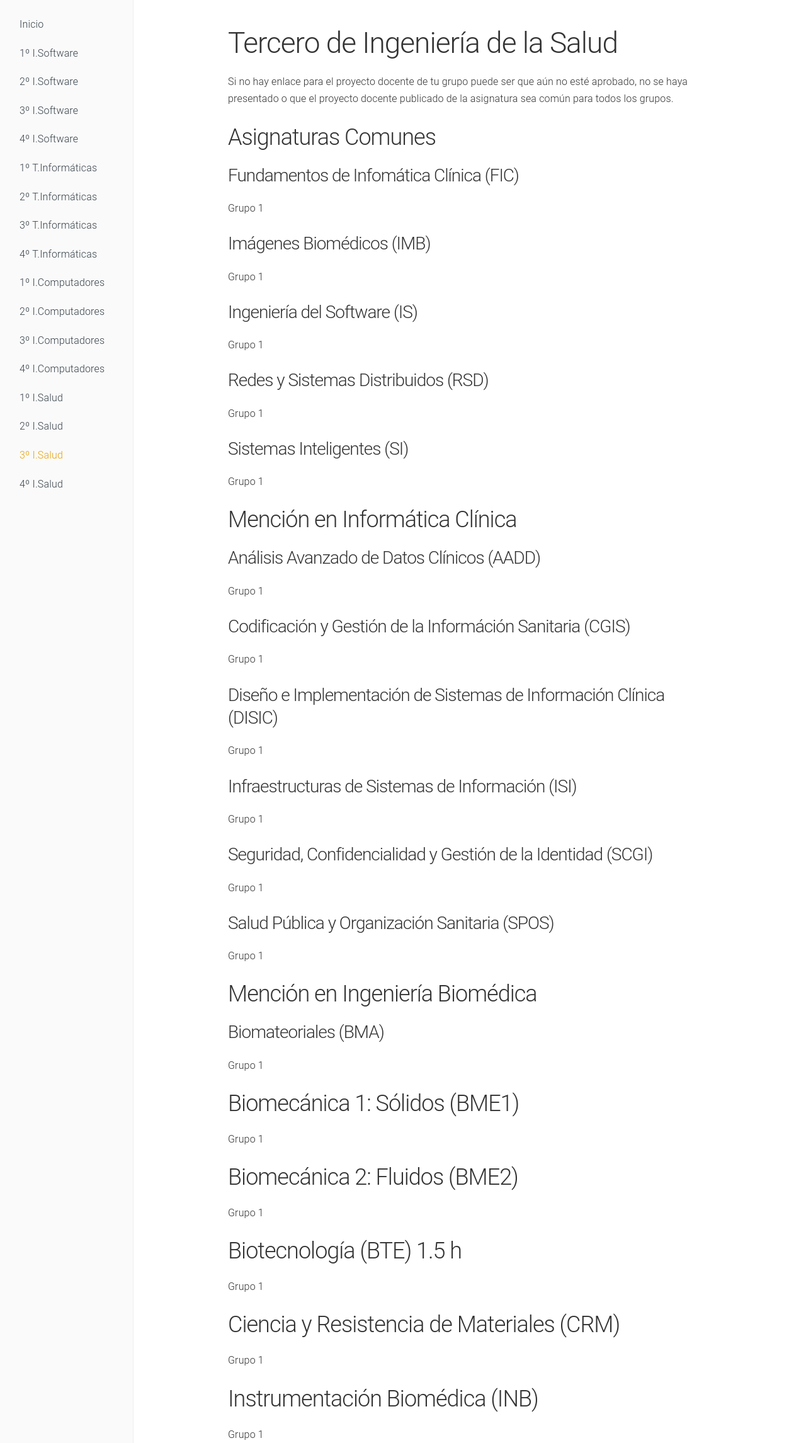
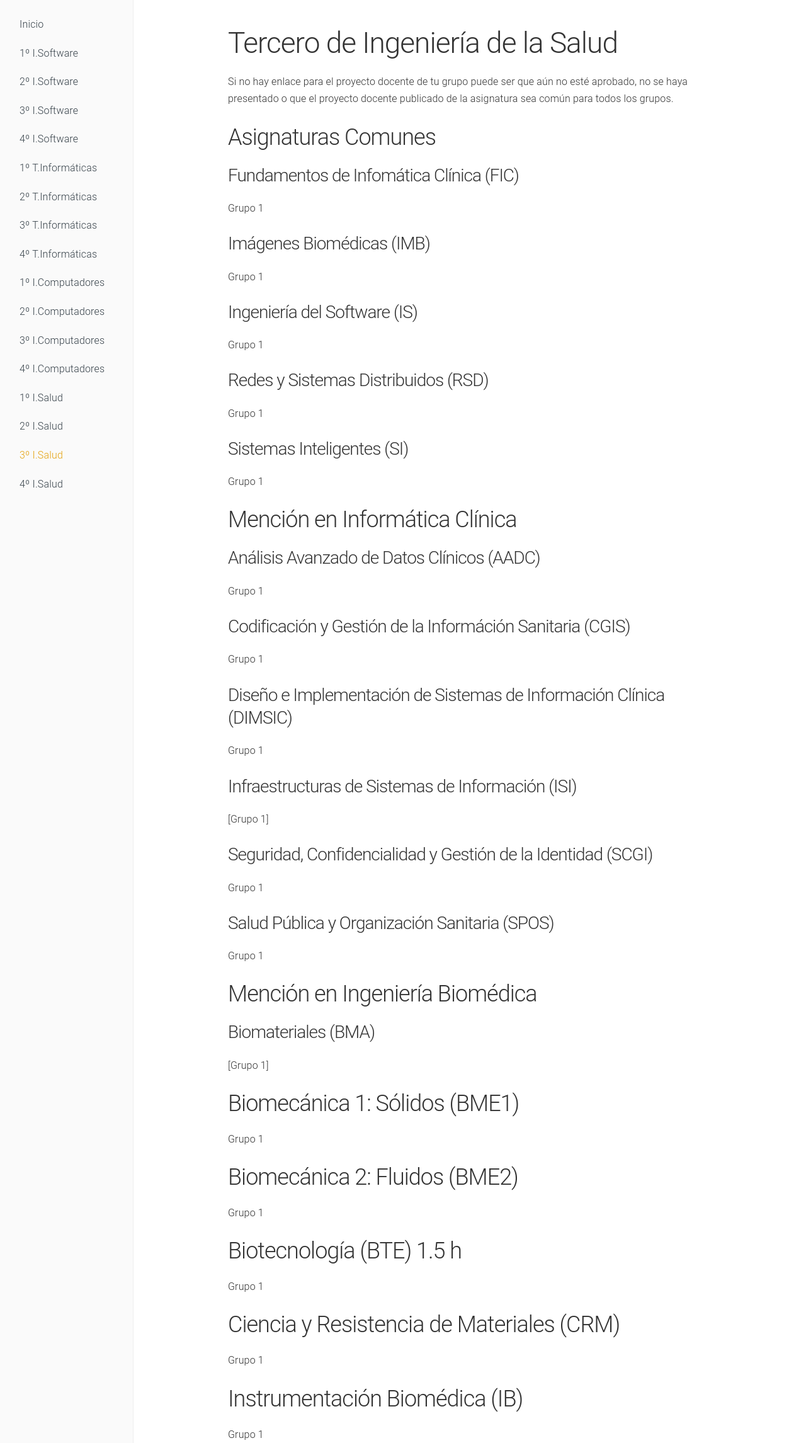
Before and after one commit to dlga/dlgaadaptaciones, a Jekyll site: the page built from 3salud.md, in a window 1280 px wide. Shown: the whole page at 63% size. Built offline with Jekyll 4.4.1, drawn with Linux system fonts in a browser that asks for light colours.

Commit message:
Update 3salud.md

```diff
--- a/3salud.md
+++ b/3salud.md
@@ -14,61 +14,61 @@ Si no hay enlace para el proyecto docente de tu grupo puede ser que aún no est
 
 ### Fundamentos de Infomática Clínica (FIC)
 
-[Grupo 1]()
+[Grupo 1](https://uses0-my.sharepoint.com/:b:/g/personal/delegacion_etsii_us_es/EUSncIGarR5EnktsYsZ_ez8BctyPuvvDkemsiPLl6BDI3g?e=iGkodD)
 
 
-### Imágenes Biomédicos (IMB)
+### Imágenes Biomédicas (IMB)
 
-[Grupo 1]()
+[Grupo 1](https://sevius.us.es/asignus/proyectopublicado.php?codasig=2260022&vac=1106502&gac=1)
 
 
 ### Ingeniería del Software (IS)
 
-[Grupo 1]()
+[Grupo 1](https://uses0-my.sharepoint.com/:b:/g/personal/delegacion_etsii_us_es/EX_mW3NlnhVBiCONO27ACaYBqGheyCHrpUk4T1zifx10fQ?e=rfcyea)
 
 
 ### Redes y Sistemas Distribuidos (RSD)
 
-[Grupo 1]()
+[Grupo 1](https://sevius.us.es/asignus/proyectopublicado.php?codasig=2260024&vac=1106509&gac=1)
 
 
 ### Sistemas Inteligentes (SI)
 
-[Grupo 1]()
+[Grupo 1](https://uses0-my.sharepoint.com/:b:/g/personal/delegacion_etsii_us_es/EZ2SdiI7QtpPldVYoutYascBJsFPVYz-zMhMAzx7OQ-3eQ?e=eiK9yd)
 
 
 
 ## Mención en Informática Clínica
 
 
-### Análisis Avanzado de Datos Clínicos (AADD)
+### Análisis Avanzado de Datos Clínicos (AADC)
 
-[Grupo 1]()
+[Grupo 1](https://uses0-my.sharepoint.com/:b:/g/personal/delegacion_etsii_us_es/EQwkr38MgW9FuFBTBJP7OdwBPLO01F597SUxEYu0Fg6kog?e=97Tv2l)
 
 
 ### Codificación y Gestión de la Információn Sanitaria (CGIS)
 
-[Grupo 1]()
+[Grupo 1](https://uses0-my.sharepoint.com/:b:/g/personal/delegacion_etsii_us_es/EV63pJJ3QYVOmQuiD3rHj50BIM90eGBKiC91UYwYKGSRDQ?e=anYozl)
 
 
-### Diseño e Implementación de Sistemas de Información Clínica (DISIC)
+### Diseño e Implementación de Sistemas de Información Clínica (DIMSIC)
 
-[Grupo 1]()
+[Grupo 1](https://uses0-my.sharepoint.com/:b:/g/personal/delegacion_etsii_us_es/EVn5BK5372hDicxWMVYZsh8BfswuSLyHAIwXqCY4Y5IBtw?e=a7L3Ki)
 
 
 ### Infraestructuras de Sistemas de Información (ISI)
 
-[Grupo 1]()
+[Grupo 1]
 
 
 ### Seguridad, Confidencialidad y Gestión de la Identidad (SCGI)
 
-[Grupo 1]()
+[Grupo 1](https://sevius.us.es/asignus/proyectopublicado.php?codasig=2260042&vac=1106504&gac=1)
 
 
 ### Salud Pública y Organización Sanitaria (SPOS)
 
-[Grupo 1]()
+[Grupo 1](https://sevius.us.es/asignus/proyectopublicado.php?codasig=2260041&vac=1106910&gac=1)
 
 
 
@@ -76,31 +76,31 @@ Si no hay enlace para el proyecto docente de tu grupo puede ser que aún no est
 
 
 
-### Biomateoriales (BMA)
+### Biomateriales (BMA)
 
-[Grupo 1]()
+[Grupo 1]
 
 
 ## Biomecánica 1: Sólidos (BME1)
 
-[Grupo 1]()
+[Grupo 1](https://sevius.us.es/asignus/proyectopublicado.php?codasig=2260029&vac=1106906&gac=1)
 
 
 ## Biomecánica 2: Fluidos (BME2)
 
-[Grupo 1]()
+[Grupo 1](https://sevius.us.es/asignus/proyectopublicado.php?codasig=2260030&vac=1107123&gac=1)
 
 
 ## Biotecnología (BTE) 1.5 h
 
-[Grupo 1]()
+[Grupo 1](https://uses0-my.sharepoint.com/:b:/g/personal/delegacion_etsii_us_es/EVHBHzc6ja5KrJzCYTtzAUEBfNYVoUllfk99QZjRsmMq-Q?e=AdMaeZ)
 
 
 ## Ciencia y Resistencia de Materiales (CRM)
 
-[Grupo 1]()
+[Grupo 1](https://sevius.us.es/asignus/proyectopublicado.php?codasig=2260032&vac=1106771&gac=1)
 
 
-## Instrumentación Biomédica (INB)
+## Instrumentación Biomédica (IB)
 
-[Grupo 1]()
+[Grupo 1](https://uses0-my.sharepoint.com/:b:/g/personal/delegacion_etsii_us_es/EfeR6yW59mRBgl-dTfOT7iABMREEQ3KbLWKOZS4YZzQhbw?e=TSv9V4)
```
